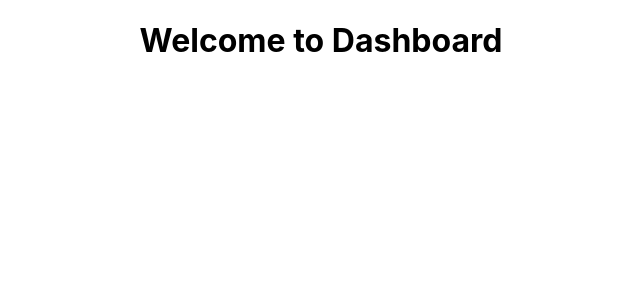
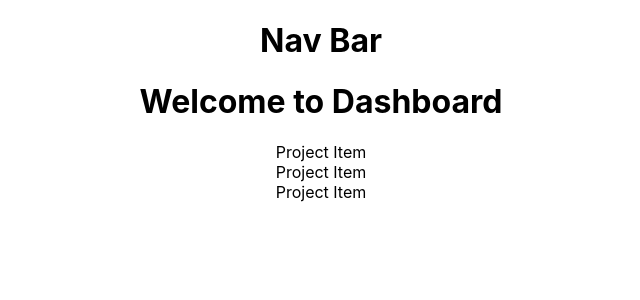
Before and after one commit to upadhyd/AgileProjectManagementTool, a React (Create React App) app in the folder react-agile-project-management-tool/: page / in a window 1280 px wide. Shown: the top 300 px of the page, without its empty margins (319-959 px from the left). Built offline with nearby package versions, Linux system fonts and the light colour scheme.

Commit message:
Adding project item and header components

```diff
--- a/react-agile-project-management-tool/src/App.js
+++ b/react-agile-project-management-tool/src/App.js
@@ -1,11 +1,13 @@
 import React, { Component } from "react";
 import "./App.css";
 import Dashboard from "./components/Dashboard";
+import Header from "./components/Layout/Header";
 
 class App extends Component {
   render() {
     return (
       <div className="App">
+        <Header />
         <Dashboard />
       </div>
     );
--- a/react-agile-project-management-tool/src/components/Dashboard.js
+++ b/react-agile-project-management-tool/src/components/Dashboard.js
@@ -1,8 +1,16 @@
 import React, { Component } from "react";
+import ProjectItem from "./Project/ProjectItem";
 
 class Dashboard extends Component {
   render() {
-    return <h1>Welcome to Dashboard</h1>;
+    return (
+      <div>
+        <h1>Welcome to Dashboard</h1>
+        <ProjectItem />
+        <ProjectItem />
+        <ProjectItem />
+      </div>
+    );
   }
 }
 
--- /dev/null
+++ b/react-agile-project-management-tool/src/components/Layout/Header.js
@@ -0,0 +1,13 @@
+import React, { Component } from "react";
+
+class Header extends Component {
+  render() {
+    return (
+      <div>
+        <h1>Nav Bar</h1>
+      </div>
+    );
+  }
+}
+
+export default Header;
--- /dev/null
+++ b/react-agile-project-management-tool/src/components/Project/ProjectItem.js
@@ -0,0 +1,9 @@
+import React, { Component } from "react";
+
+class ProjectItem extends Component {
+  render() {
+    return <div>Project Item</div>;
+  }
+}
+
+export default ProjectItem;
```
